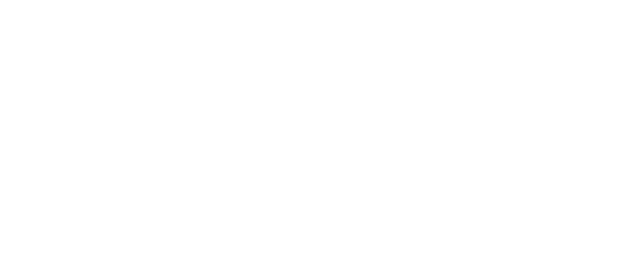
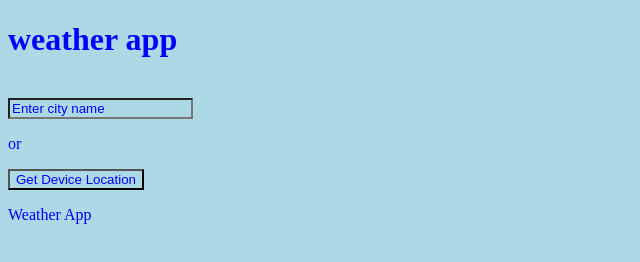
Before and after one commit to broad65/weather-chart, a plain HTML site: page index.html in a window 1280 px wide. Shown: the whole page, without its empty margins (0-640 px from the left). Drawn offline with Linux system fonts and the light colour scheme.

Commit message:
html part of the code

```diff
--- a/index.html
+++ b/index.html
@@ -4,8 +4,21 @@
     <meta charset="UTF-8">
     <meta name="viewport" content="width=device-width, initial-scale=1.0">
     <title>weather chart</title>
+    <link rel="stylesheet" href="style.css">
 </head>
 <body>
-
+    <div>
+        <h1>weather app</h1>
+        <form action="post">
+            <label for="city name"></label><br>
+            <input type="text" name="city name" id="city name" value="Enter city name">
+            <p>or</p>
+            <button>Get Device Location </button>
+        </form>
+    </div>
+    <div>
+        <form action="post">
+            <p>Weather App</p>
+        </form>
+    </div>
 </body>
-</html>
--- a/style.css
+++ b/style.css
@@ -0,0 +1,4 @@
+*{
+    background-color: lightblue;
+    color: blue;
+}
```
